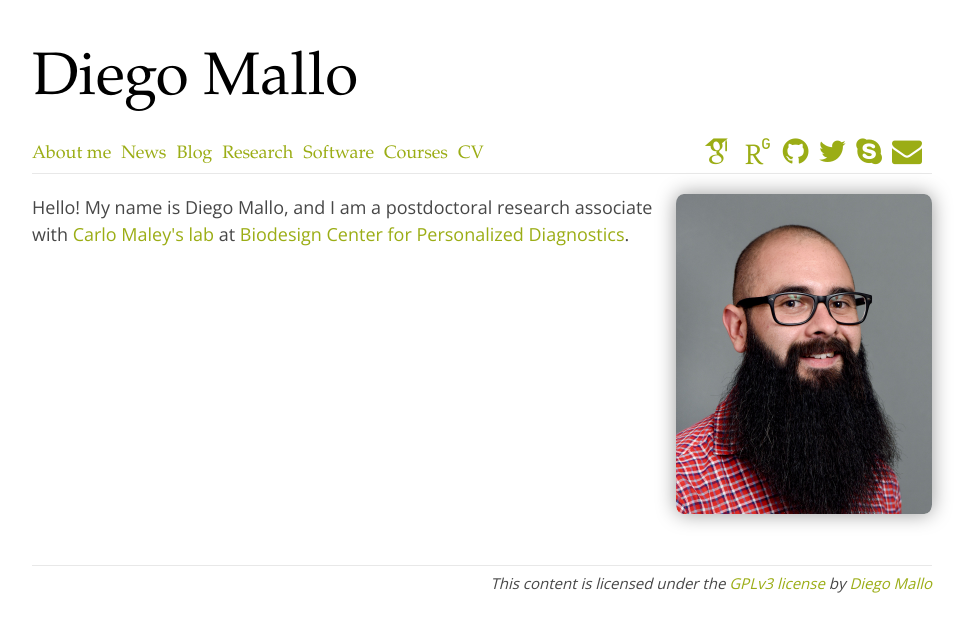
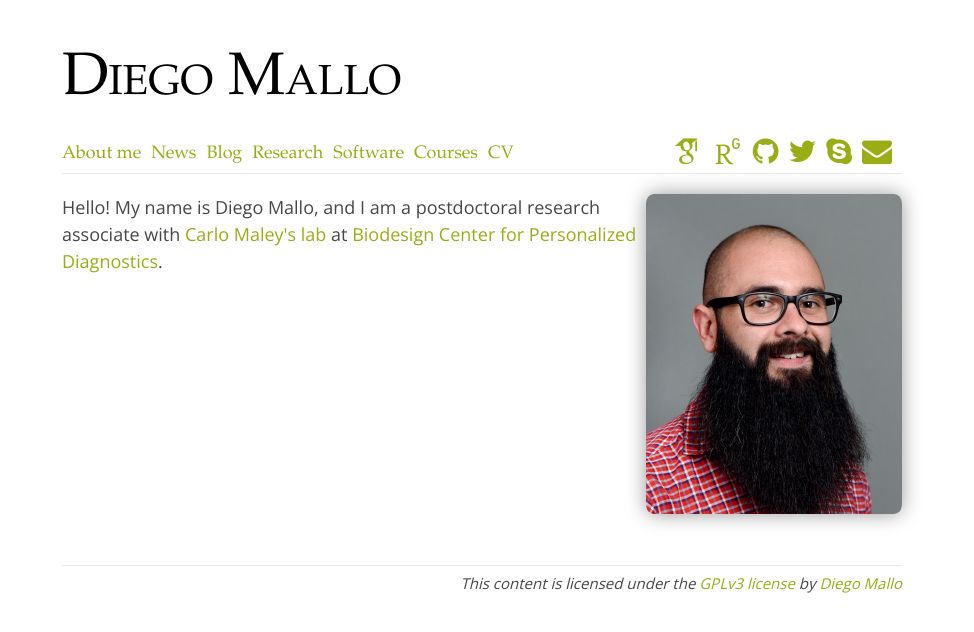
Before and after one commit to adamallo/dmalloweb.github.io, a Jekyll site: the page built from index.html, in a window 1280 px wide. Shown: the top 632 px of the page, without its empty margins (158-1132 px from the left). Built offline with Jekyll 4.4.1, drawn with Linux system fonts in a browser that asks for light colours; some web fonts are replaced.

Commit message:
Margins of header content and footer

```diff
--- a/stylesheets/styles.css
+++ b/stylesheets/styles.css
@@ -81,6 +81,10 @@ body{
   margin: 0 auto;
 }
 
+header, section.content, footer {
+	margin: 0 30px;
+}
+
 .content::after {
   display: block;
   clear: both;
@@ -127,21 +131,24 @@ strong
   color: var(--bold-col);
 }
 
+h1, h2 {
+	font-family: 'Quattrocento', serif;
+	font-variant: small-caps;
+}
+
 h1
 {
   margin: 35px 0 0 0;
-  font-size: 28px;
-	font-family: 'Quattrocento', serif;
+  font-size: 30px;
 }
 
 h2
 {
-  font-size: 24px;
+  font-size: 26px;
 	color: black;
 	font-weight: bold;
 	margin-top: 20px;
 	margin-bottom: -5px; /** To stick to the paragraph **/
-	font-family: 'Quattrocento', serif;
 }
 
 /* Misc */
@@ -163,7 +170,7 @@ clear:both;
 header{
   background: #ffffff;
   width:auto;
-  margin: 0 auto 20px auto; /* Remember top right bottom left */
+  margin-bottom: 20px; /* Remember top right bottom left */
   font-family: "Garamond", "EB Garamond", Georgia, serif;
 	border-bottom: 1px solid var(--border-col);
 }
```
